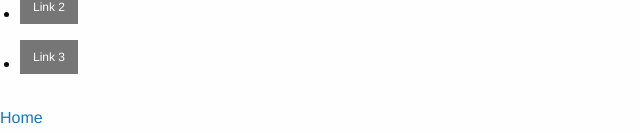
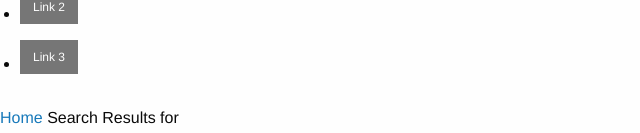
Before and after one commit to xtranophilist/ekpasal, a Django app: template templates/base.html in a window 1280 px wide. Shown: the part 191-324 px from the top of the page, without its empty margins (0-640 px from the left). Run offline with Django 3.2, Linux system fonts and the light colour scheme; the template is opened without the code that fills it, so the values that code supplies are empty; some libraries are stand-ins or nearby versions.

Commit message:
breadcrumb for search

```diff
--- a/templates/base.html
+++ b/templates/base.html
@@ -24,7 +24,8 @@
     <script src="{{ STATIC_URL }}js/store.js"></script>
 
     <script>
-        ko_data = {{ data|jsonify }}
+        ko_data =
+        {{ data|jsonify }}
     </script>
 
     {% block extrahead %}{% endblock %}
@@ -63,15 +64,25 @@
     {% block breadcrumbs %}
         <a href="/">Home</a>
 
+        <!-- ko if: type()!='search' -->
         <!-- ko foreach: $root.categories -->
         <a data-bind="attr: {'href':'/category/'+slug}, text: name"></a>
+        <!-- /ko -->
+        <!-- /ko -->
+
+        <!-- ko if: type()=='search' -->
+        <span>Search Results for
+        <span data-bind="text: keyword" class="keyword"></span>
+        </span>
+
         <!-- /ko -->
 
         <!-- ko if: type()=='product' -->
         <span data-bind="text: product().name"></span>
         <!-- /ko -->
         <div class="right">
-        Page <span data-bind="text: page">{{ data.page }}</span> of <span data-bind="text: pages">{{ data.pages }}</span>
+            Page <span data-bind="text: page">{{ data.page }}</span> of <span
+                data-bind="text: pages">{{ data.pages }}</span>
         </div>
     {% endblock %}
 </nav>
```
